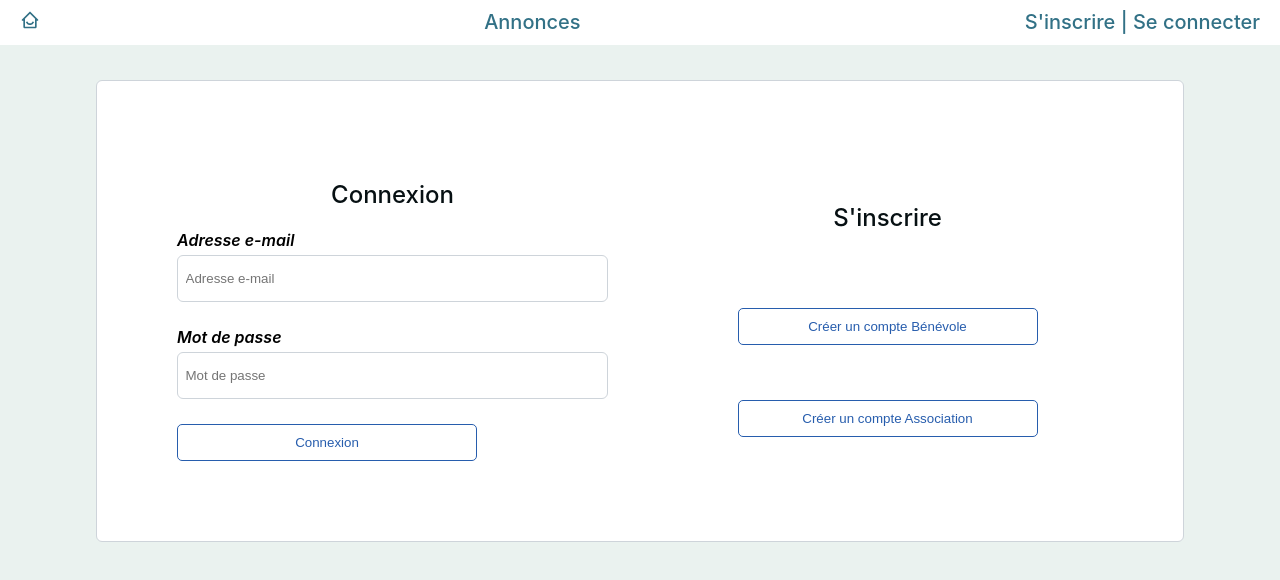
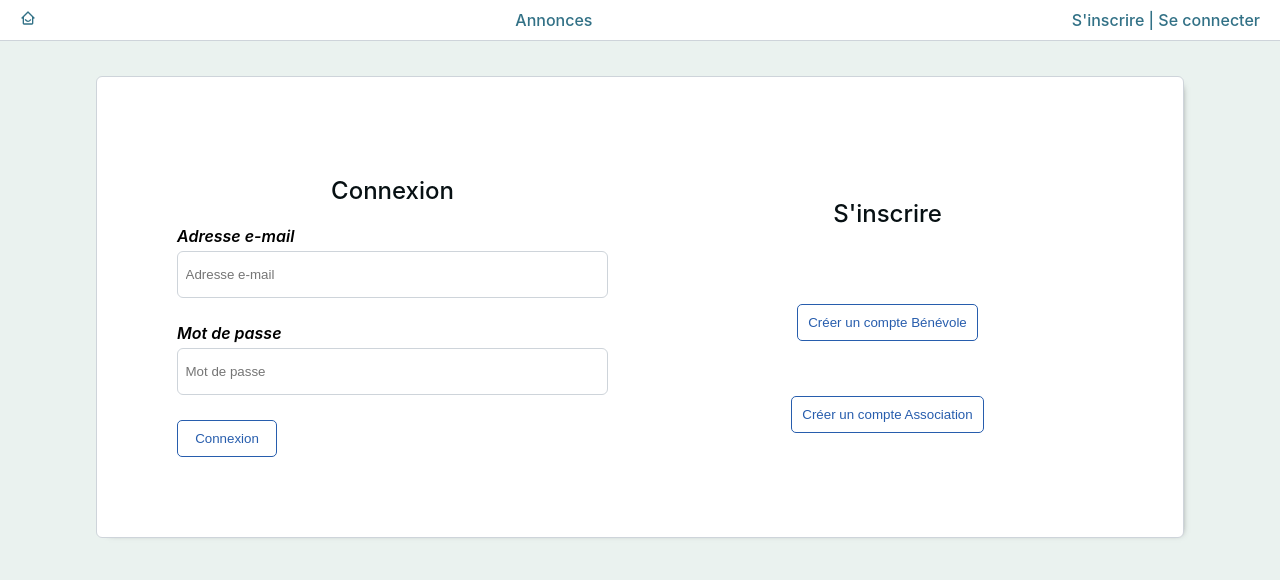
Before and after one commit to amelmennad/AssoAnnonce-front, a Next.js app: page /identification in a window 1280 px wide. Shown: the top 580 px of the page. Built offline with nearby package versions, Linux system fonts and the light colour scheme.

Commit message:
feat (style): upadate style

```diff
--- a/component/Button/Button.js
+++ b/component/Button/Button.js
@@ -1,7 +1,7 @@
 import Link from "next/link";
 import styles from "./Button.module.scss";
 
-export default function Button({ name, type, href, className }) {
+export default function Button({ name, type, href, className, click }) {
   return (
     <>
       {href ? (
@@ -12,7 +12,7 @@ export default function Button({ name, type, href, className }) {
           {}
         </Link>
       ) : (
-        <button type={type} className={styles.button}>
+        <button type={type} className={styles.button} onClick={click}>
           {name}
         </button>
       )}
--- a/component/Button/Button.module.scss
+++ b/component/Button/Button.module.scss
@@ -2,7 +2,8 @@
 @import '../../styles/_colorTheme.scss';
 
 .button {
-    width: 300px;
+    width: max-content;
+    min-width: 100px;
     margin: 0 auto;
     padding: 10px;
     background-color: #fff;
--- a/component/Input/FileInput.js
+++ b/component/Input/FileInput.js
@@ -1,5 +1,5 @@
 import React from "react";
-import styles from "../../styles/Register.module.scss";
+import styles from "./Input.module.scss";
 
 export default function FileInput({
   nameEn,
--- a/component/Input/YesNoRadioInput.js
+++ b/component/Input/YesNoRadioInput.js
@@ -1,5 +1,5 @@
 import React from "react";
-import styles from "../../styles/Register.module.scss";
+import styles from "./Input.module.scss";
 
 export default function YesNoRadioInput({
   nameEn,
--- a/component/Layout/Layout.js
+++ b/component/Layout/Layout.js
@@ -4,10 +4,10 @@ import React from 'react';
 export default function Layout({ children }) {
   return (
     <>
-      <Navbar />
-      <main>
-        {children}
-      </main>
+      <header>
+        <Navbar />
+      </header>
+      <main>{children}</main>
     </>
   );
 }
--- a/component/Navbar/Navbar.module.scss
+++ b/component/Navbar/Navbar.module.scss
@@ -1,19 +1,18 @@
-@import '../../styles/_colorTheme.scss';
+@import "../../styles/_colorTheme.scss";
 
-.navbar{
+.navbar {
     padding: 10px;
     display: flex;
     justify-content: space-between;
-    font-size: 20px;
     font-weight: 500;
     background-color: $bg-navbar;
+     border-bottom: 1px solid $grey;
+    a {
+        margin: 0 10px;
+        color: $secondary;
+        text-decoration: none;
+        &:hover {
+            color: $info;
+        }
+    }
 }
-
-.navbar a {
-    margin: 0 10px;
-    color: $secondary;
-    text-decoration: none;
-}
-.navbar a:hover {
-    color: $primary;
-}
--- a/component/PageContainer/PageContainer.module.scss
+++ b/component/PageContainer/PageContainer.module.scss
@@ -20,4 +20,5 @@
     background-clip: border-box;
     border: 1px solid $grey;
     border-radius: 0.375rem;
+        box-shadow: 5px 3px 7px -8px rgb(0 0 0 / 73%);
 }
```
